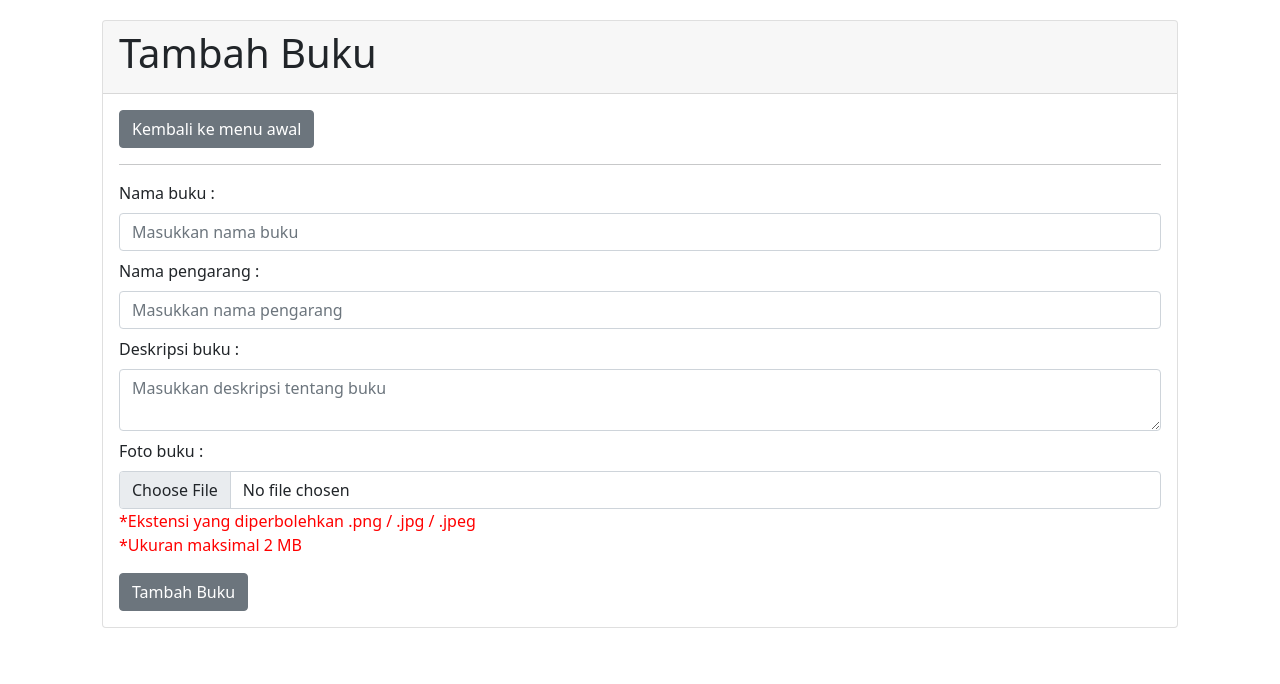
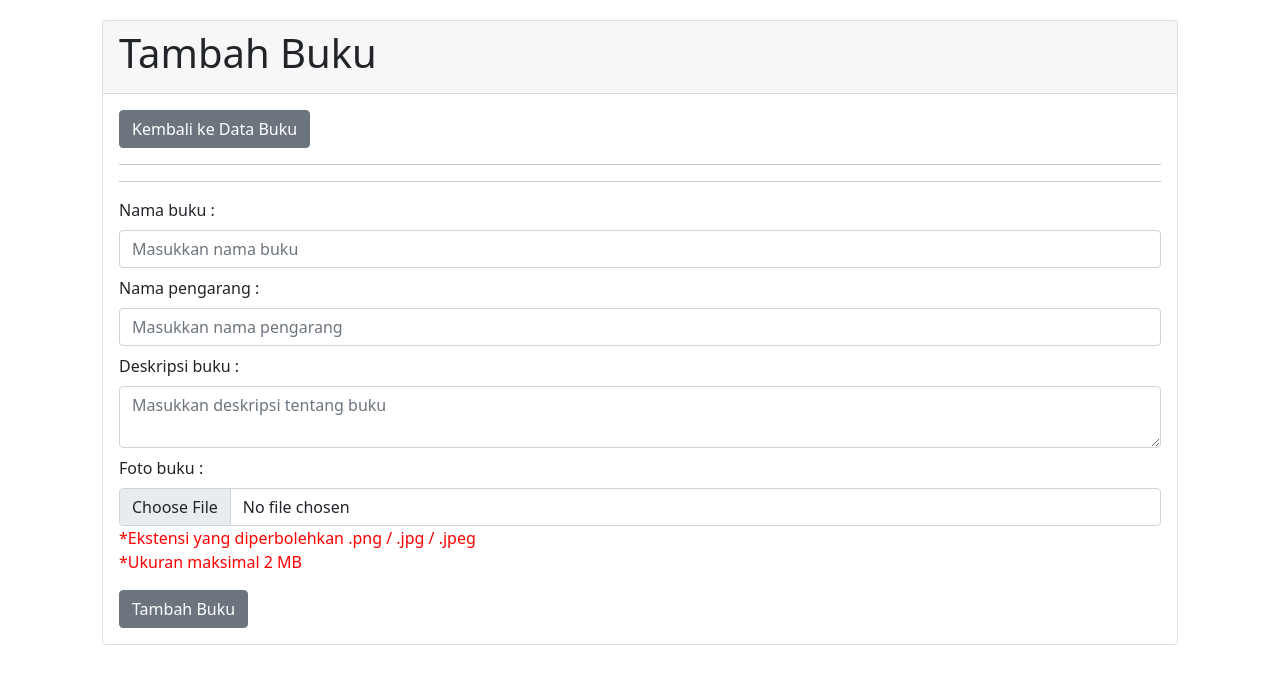
Before and after one commit to nafi-36/perpustakaan_php, a PHP site: page /tambah_buku.php in a window 1280 px wide. Shown: the top 684 px of the page. Run offline with PHP 8.4, Linux system fonts and the light colour scheme.

Commit message:
Update tambah_buku.php

```diff
--- a/tambah_buku.php
+++ b/tambah_buku.php
@@ -15,7 +15,7 @@
     <div class="card" style="margin: 20px;">
         <div class="card-header"><h1>Tambah Buku</h1></div>
         <div class="card-body">
-        <a class="btn btn-secondary" href="perpus.html" role="button">Kembali ke menu awal</a>
+        <a class="btn btn-secondary" href="tampil_buku.php" role="button">Kembali ke Data Buku</a><hr>
         <hr>
         <form action="proses_tambah_buku.php" method="POST" enctype="multipart/form-data">
             <div class="mb-2">
```
